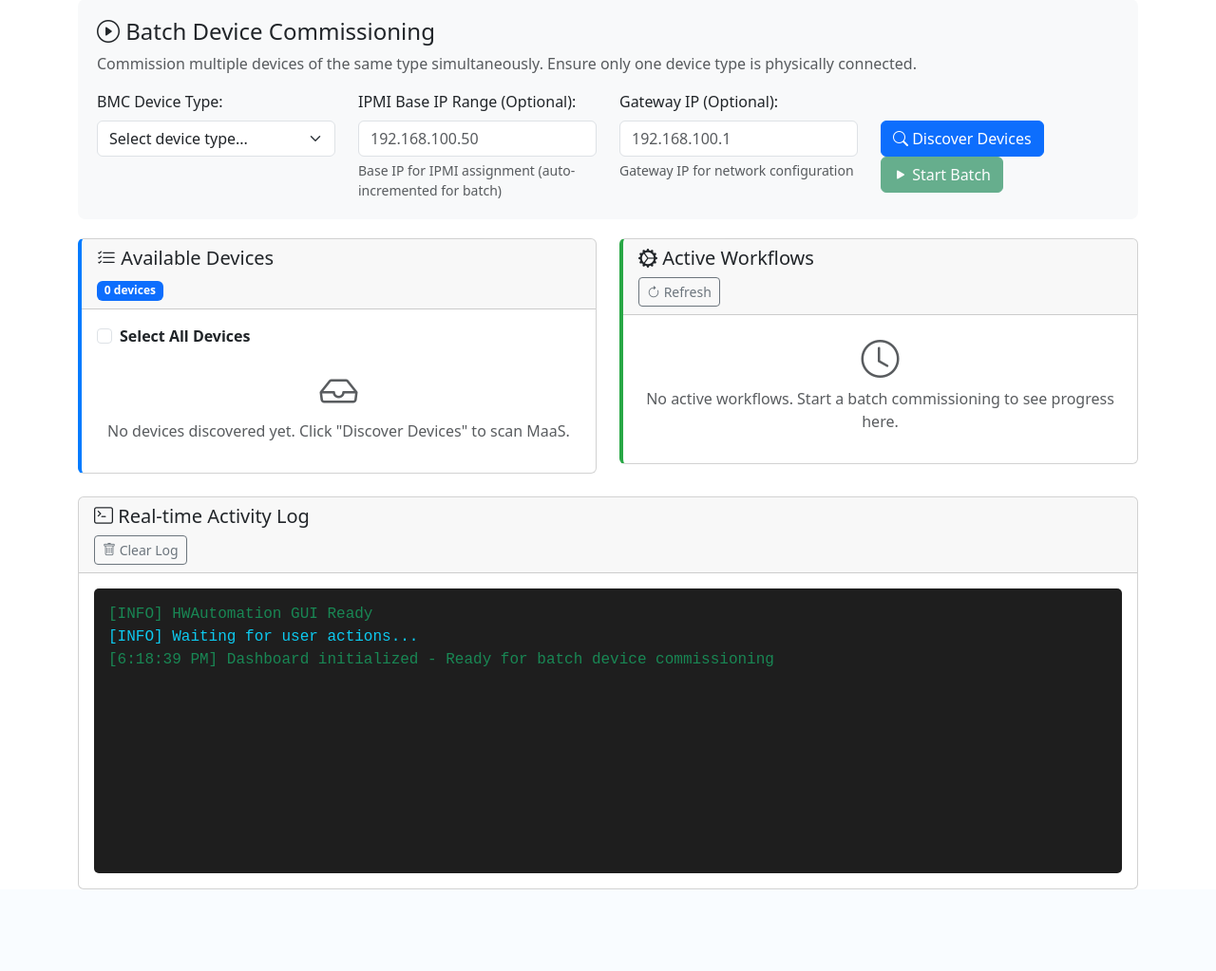
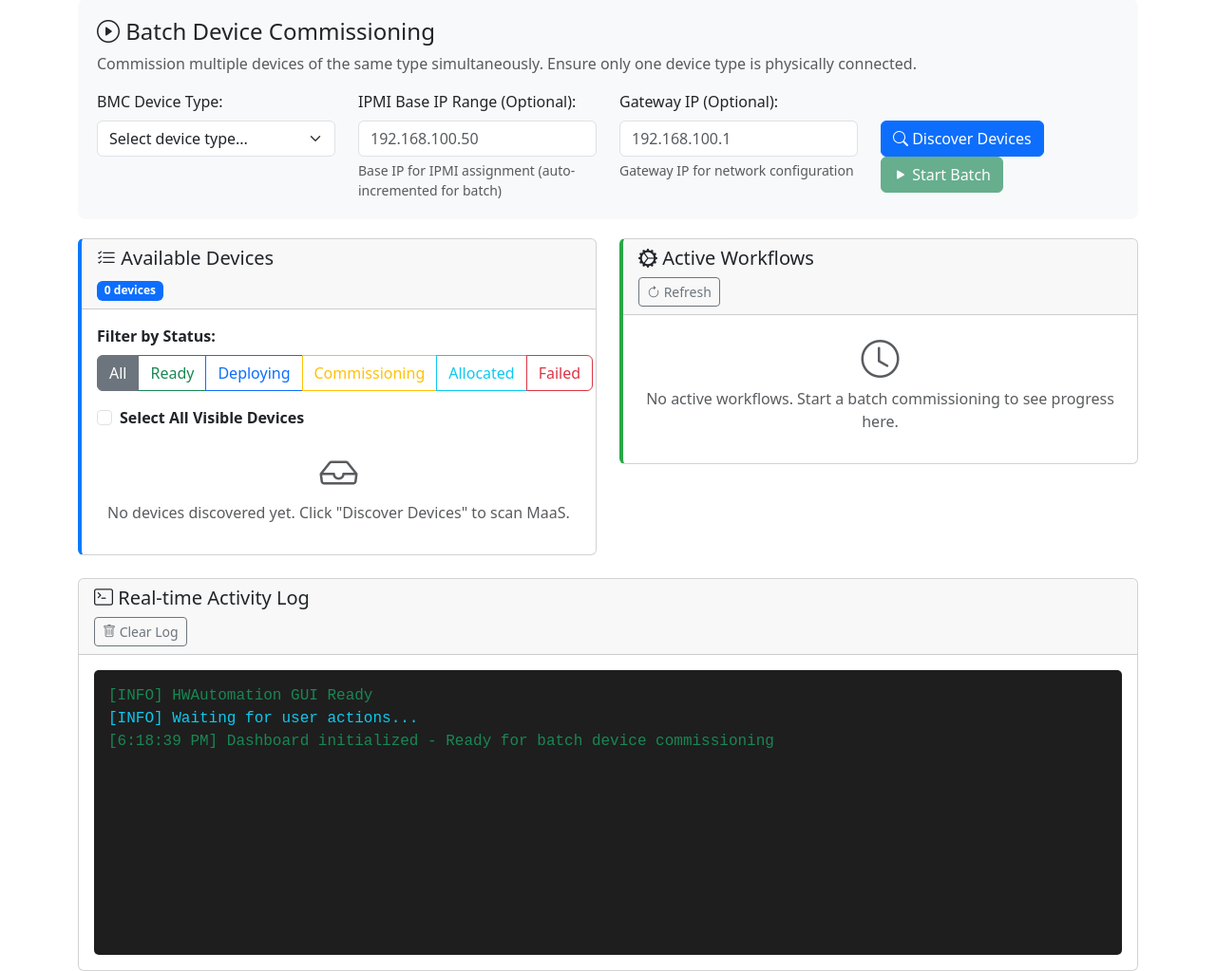
Before and after one commit to aecwells/hwautomation, a Flask app: page / in a window 1280 px wide. Shown: the part 338-1361 px from the top of the page at 95% size. Before the commit the page ends 1275 px from the top, so only its background shows below. Run offline with Flask 2, Linux system fonts and the light colour scheme; data that the repository does not hold is empty; some libraries are stand-ins or nearby versions.

Commit message:
Fix MaaS device discovery and add comprehensive status filtering
- Fix MaaS client injection in Flask app initialization
- Update MaaS routes to use status_name field instead of numeric status codes
- Add comprehensive device status filtering with radio buttons (All/Ready/Deploying/Commissioning/Allocated/Failed)
- Enhance device display with proper status badges and color coding
- Update JavaScript filtering logic to handle all device statuses
- Fix device discovery to return all machines for filtering instead of just Ready devices
- Improve select-all functionality to only affect visible filtered devices
- Add support for 'Deploying' and 'Failed testing' status types from MaaS API
- Fix code quality issues: docstrings, mypy warnings, shebang removal

Resolves: Device discovery showing 'MaaS client not available' error
Resolves: Devices not displaying despite successful discovery (5 total found)
Resolves: Status filtering not matching actual MaaS status names

Tested: Successfully discovers 5 devices (1 Ready, 3 Deploying, 1 Failed testing)
Tested: All status filters working correctly with proper device counts
Tested: Real-time status updates and proper badge color coding

```diff
--- a/src/hwautomation/web/app.py
+++ b/src/hwautomation/web/app.py
@@ -1,6 +1,6 @@
 #!/usr/bin/env python3
 """
-Flask Web Application for HWAutomation - Refactored with Blueprints
+Flask Web Application for HWAutomation - Refactored with Blueprints.
 
 Clean modular web interface with organized route blueprints.
 Core workflow: MaaS device discovery → Device type selection → Batch commissioning → IPMI/BIOS configuration
@@ -23,7 +23,6 @@ logger = logging.getLogger(__name__)
 
 def create_app():
     """Application factory for Flask app with blueprint architecture."""
-
     # Add src to path for development
     project_root = Path(__file__).parent.parent.parent.parent
     src_path = project_root / "src"
@@ -103,7 +102,9 @@ def create_app():
 
         # Get MaaS machines count if configured
         maas_config = config.get("maas", {})
-        if not maas_config.get("host") or not maas_config.get("consumer_key"):
+        maas_host = maas_config.get("host") or maas_config.get("url")
+        maas_auth = maas_config.get("consumer_key") or maas_config.get("api_key")
+        if not maas_host or not maas_auth:
             # MaaS not configured
             stats["maas_status"] = "not_configured"
         else:
@@ -148,32 +149,32 @@ def create_app():
     # Register blueprints
     if core_bp:
         app.register_blueprint(core_bp)
-        if init_core_routes:
+        if init_core_routes is not None:
             init_core_routes(app, db_helper, maas_client, config)
 
     if database_bp:
         app.register_blueprint(database_bp)
-        if init_database_routes:
+        if init_database_routes is not None:
             init_database_routes(app, db_helper)
 
     if orchestration_bp:
         app.register_blueprint(orchestration_bp)
-        if init_orchestration_routes:
+        if init_orchestration_routes is not None:
             init_orchestration_routes(app, workflow_manager, socketio)
 
     if maas_bp:
         app.register_blueprint(maas_bp)
-        if init_maas_routes:
+        if init_maas_routes is not None:
             init_maas_routes(app, config, create_maas_client)
 
     if logs_bp:
         app.register_blueprint(logs_bp)
-        if init_logs_routes:
+        if init_logs_routes is not None:
             init_logs_routes(app)
 
     if firmware_bp:
         app.register_blueprint(firmware_bp)
-        if init_firmware_routes:
+        if init_firmware_routes is not None:
             init_firmware_routes(app, workflow_manager, db_helper, socketio)
 
     # WebSocket event handlers
--- a/src/hwautomation/web/templates/dashboard.html
+++ b/src/hwautomation/web/templates/dashboard.html
@@ -117,10 +117,34 @@
                         <span class="badge bg-primary" id="device-count">0 devices</span>
                     </div>
                     <div class="card-body">
+                        <!-- Device Status Filters -->
+                        <div class="mb-3">
+                            <label class="form-label fw-bold">Filter by Status:</label>
+                            <div class="btn-group w-100" role="group" aria-label="Device status filters">
+                                <input type="radio" class="btn-check" name="status-filter" id="filter-all" value="all" checked>
+                                <label class="btn btn-outline-secondary" for="filter-all">All</label>
+
+                                <input type="radio" class="btn-check" name="status-filter" id="filter-ready" value="Ready">
+                                <label class="btn btn-outline-success" for="filter-ready">Ready</label>
+
+                                <input type="radio" class="btn-check" name="status-filter" id="filter-deploying" value="Deploying">
+                                <label class="btn btn-outline-primary" for="filter-deploying">Deploying</label>
+
+                                <input type="radio" class="btn-check" name="status-filter" id="filter-commissioning" value="Commissioning">
+                                <label class="btn btn-outline-warning" for="filter-commissioning">Commissioning</label>
+
+                                <input type="radio" class="btn-check" name="status-filter" id="filter-allocated" value="Allocated">
+                                <label class="btn btn-outline-info" for="filter-allocated">Allocated</label>
+
+                                <input type="radio" class="btn-check" name="status-filter" id="filter-failed" value="Failed testing">
+                                <label class="btn btn-outline-danger" for="filter-failed">Failed</label>
+                            </div>
+                        </div>
+
                         <div class="form-check mb-2">
                             <input class="form-check-input" type="checkbox" id="select-all-devices">
                             <label class="form-check-label" for="select-all-devices">
-                                <strong>Select All Devices</strong>
+                                <strong>Select All Visible Devices</strong>
                             </label>
                         </div>
                         <div id="devices-list" class="mt-3" style="max-height: 400px; overflow-y: auto;">
@@ -310,20 +334,43 @@
 
         // Display discovered devices
         function displayDevices(devices) {
+            // Store devices globally for filtering
+            window.allDevices = devices;
+
             if (devices.length === 0) {
                 devicesList.innerHTML = '<div class="text-center text-muted"><i class="bi bi-inbox fs-1"></i><p>No available devices found.</p></div>';
                 return;
             }
 
+            filterAndDisplayDevices();
+        }
+
+        // Filter and display devices based on current filter
+        function filterAndDisplayDevices() {
+            const devices = window.allDevices || [];
+            const selectedFilter = document.querySelector('input[name="status-filter"]:checked').value;
+
+            let filteredDevices = devices;
+            if (selectedFilter !== 'all') {
+                filteredDevices = devices.filter(device => device.status === selectedFilter);
+            }
+
+            if (filteredDevices.length === 0) {
+                devicesList.innerHTML = `<div class="text-center text-muted"><i class="bi bi-inbox fs-1"></i><p>No devices found with status "${selectedFilter}".</p></div>`;
+                deviceCount.textContent = '0 devices';
+                return;
+            }
+
             let html = '';
-            devices.forEach(device => {
+            filteredDevices.forEach(device => {
+                const statusBadgeClass = getStatusBadgeClass(device.status);
                 html += `
-                    <div class="form-check">
+                    <div class="form-check device-item" data-status="${device.status}">
                         <input class="form-check-input device-checkbox" type="checkbox"
                                value="${device.system_id}" id="device-${device.system_id}">
                         <label class="form-check-label" for="device-${device.system_id}">
                             <strong>${device.hostname}</strong>
-                            <span class="badge bg-secondary ms-2">${device.status}</span>
+                            <span class="badge ${statusBadgeClass} ms-2">${device.status}</span>
                             <br><small class="text-muted">${device.system_id} | ${device.architecture} | ${device.cpu_count} CPUs</small>
                         </label>
                     </div>
@@ -331,9 +378,26 @@
             });
             devicesList.innerHTML = html;
 
+            // Update device count
+            deviceCount.textContent = `${filteredDevices.length} devices`;
+
             // Update device selection controls
             updateBatchButton();
             setupDeviceCheckboxes();
+        }
+
+        // Get Bootstrap badge class for device status
+        function getStatusBadgeClass(status) {
+            switch (status.toLowerCase()) {
+                case 'ready': return 'bg-success';
+                case 'deploying': return 'bg-primary';
+                case 'commissioning': return 'bg-warning';
+                case 'allocated': return 'bg-info';
+                case 'failed testing':
+                case 'failed': return 'bg-danger';
+                case 'deployed': return 'bg-primary';
+                default: return 'bg-secondary';
+            }
         }
 
         // Setup device checkbox handlers
@@ -344,12 +408,27 @@
                 checkbox.addEventListener('change', updateBatchButton);
             });
 
-            // Select all functionality
+            // Select all functionality - only affect visible devices
             selectAllDevices.addEventListener('change', function() {
-                deviceCheckboxes.forEach(checkbox => {
+                const visibleCheckboxes = document.querySelectorAll('.device-checkbox');
+                visibleCheckboxes.forEach(checkbox => {
                     checkbox.checked = this.checked;
                 });
                 updateBatchButton();
+            });
+        }
+
+        // Setup status filter event listeners
+        function setupStatusFilters() {
+            const statusFilters = document.querySelectorAll('input[name="status-filter"]');
+            statusFilters.forEach(filter => {
+                filter.addEventListener('change', function() {
+                    if (window.allDevices) {
+                        filterAndDisplayDevices();
+                        // Reset select all checkbox when filter changes
+                        selectAllDevices.checked = false;
+                    }
+                });
             });
         }
 
@@ -585,6 +664,7 @@
         setInterval(refreshWorkflows, 10000);
 
         // Initialize
+        setupStatusFilters();
         addLog('Dashboard initialized - Ready for batch device commissioning', 'info');
     </script>
 {% endblock %}
```
Also changed, not shown: src/hwautomation/web/routes/maas.py (+24 -17 lines).
